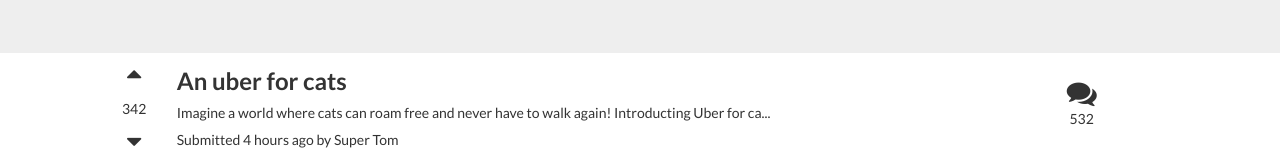
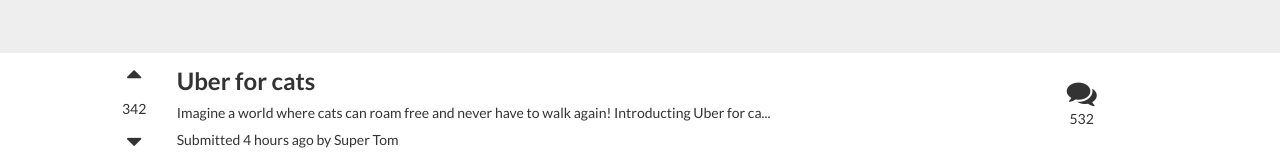
Before and after one commit to adventurous-starfish/glint, a website: page client/index.html in a window 1280 px wide. Shown: the part 249-407 px from the top of the page. Drawn offline with nearby package versions, Linux system fonts and the light colour scheme.

Commit message:
Change example text

```diff
--- a/client/index.html
+++ b/client/index.html
@@ -12,7 +12,6 @@
 <body ng-app="glint" ng-controller="MainCtrl">
   <div class="container-fluid nav-bar-custom">
     <div class="collapse navbar-collapse" id="bs-example-navbar-collapse-1">
-    <!-- <a href="index.html"><img src="" class="logo" alt="logo"></a> -->
       <ul class="nav navbar-nav navbar-right">
         <li><a href="#">User</a></li>
         <li><a href="#">Messages</a></li>
@@ -44,7 +43,7 @@
     </div>
     <div class="col-md-8">
       <div class="idea-wrapper">
-        <h3 class="idea-title">An uber for cats</h3>
+        <h3 class="idea-title">Uber for cats</h3>
         <h5 class="idea-description">Imagine a world where cats can roam free and never have to walk again! Introducting Uber for ca...</h5>
         <p class="timestamp-author">Submitted 4 hours ago by Super Tom</p>
       </div>
```
Also changed, not shown: 1 other file.
